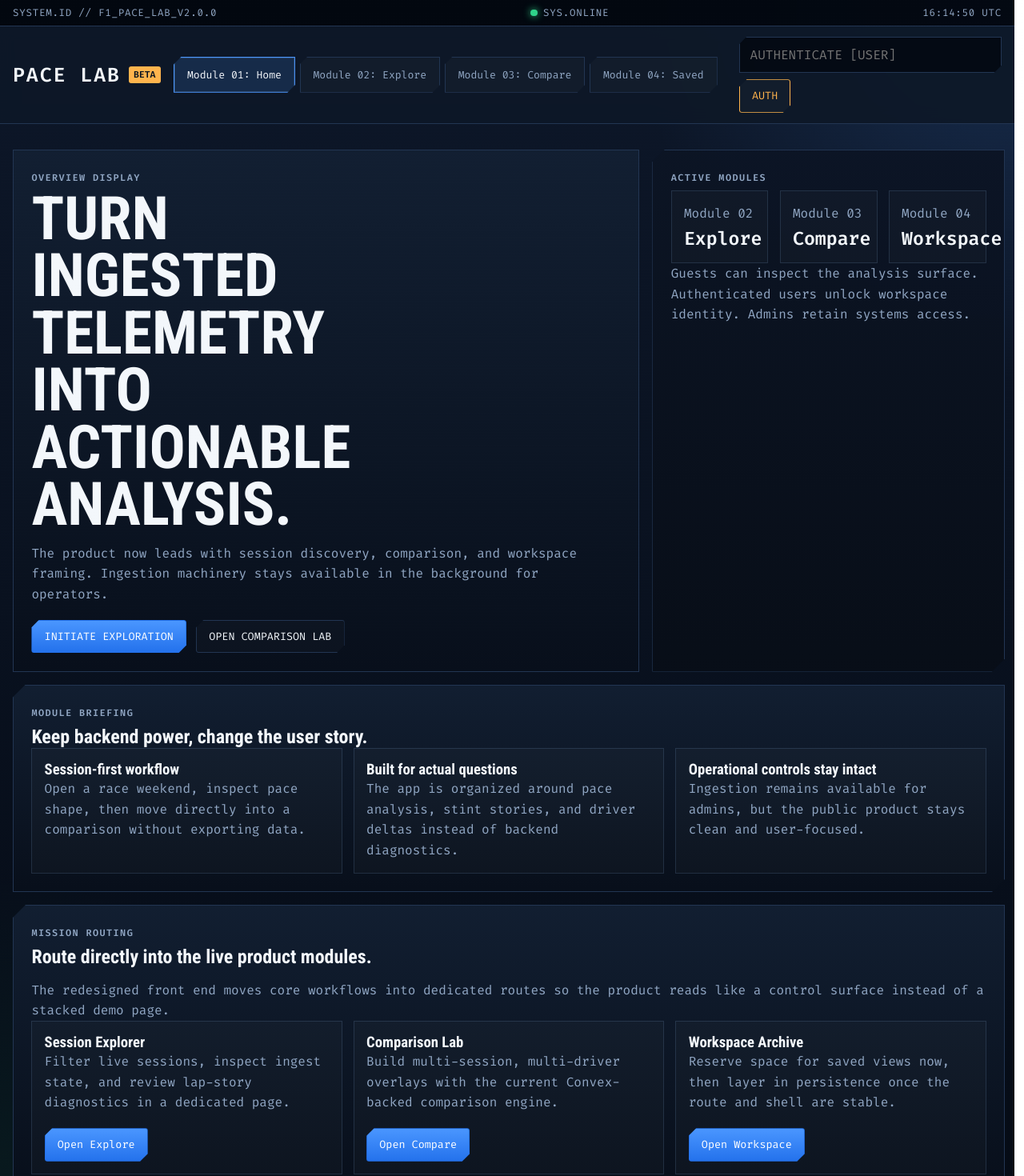
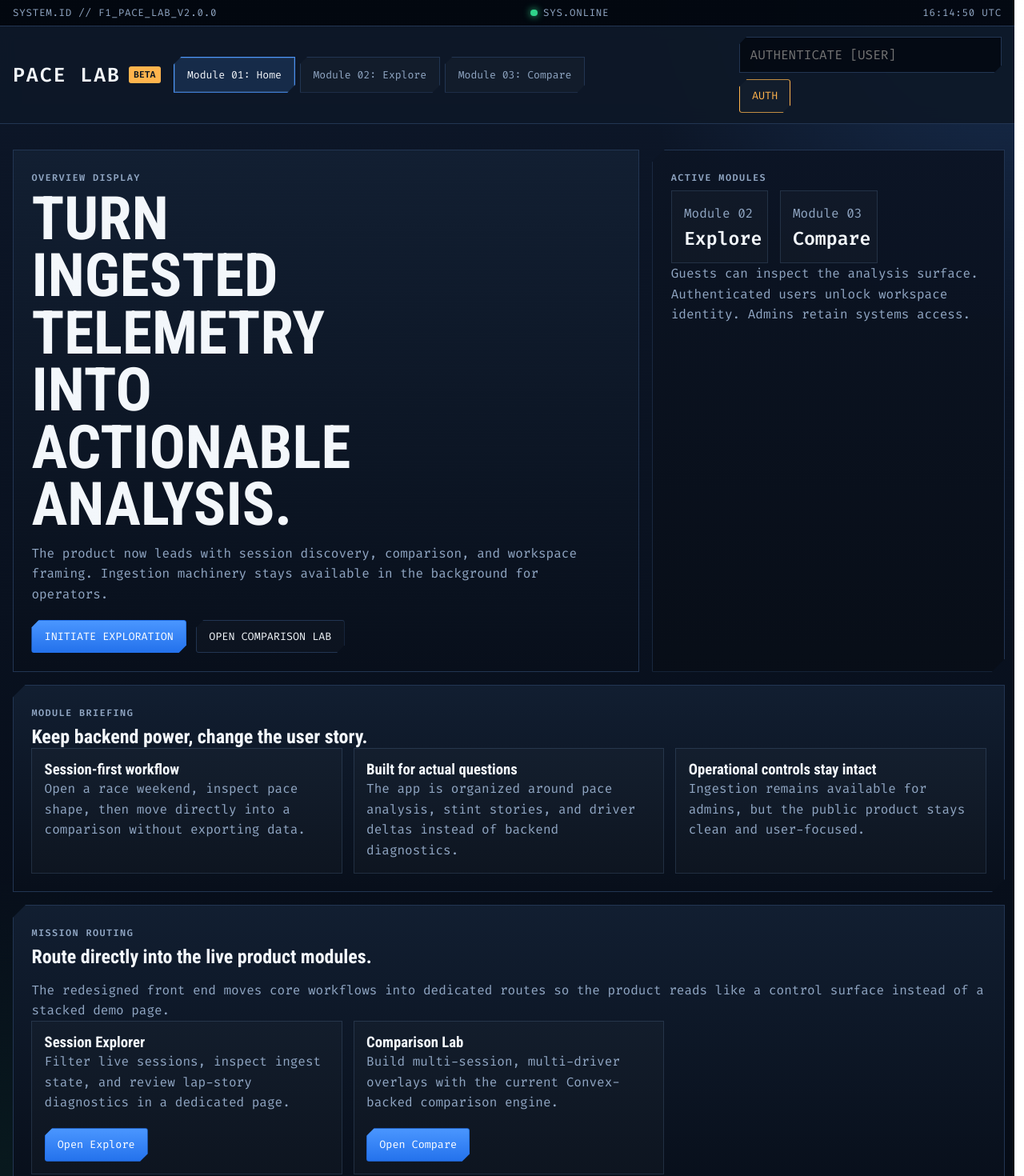
Before and after one commit to EuanHoll/f1_data_fetcher, a Next.js app in the folder apps/web/: page / in a window 1280 px wide. Shown: the top 1470 px of the page at 80% size. Built offline with nearby package versions, Linux system fonts and the light colour scheme; no server answers.

Commit message:
fix(web): hide saved module for guests

```diff
--- a/apps/web/app/page.tsx
+++ b/apps/web/app/page.tsx
@@ -1,11 +1,6 @@
 import Link from "next/link";
+import { auth } from "@/auth";
 import { AppShell } from "@/components/app-shell";
-
-const productStats = [
-  { label: "Module 02", value: "Explore" },
-  { label: "Module 03", value: "Compare" },
-  { label: "Module 04", value: "Workspace" }
-];
 
 const productPillars = [
   {
@@ -23,6 +18,14 @@ const productPillars = [
 ];
 
 export default async function HomePage() {
+  const session = await auth();
+  const isAuthenticated = Boolean(session?.user);
+  const productStats = [
+    { label: "Module 02", value: "Explore" },
+    { label: "Module 03", value: "Compare" },
+    ...(isAuthenticated ? [{ label: "Module 04", value: "Workspace" }] : [])
+  ];
+
   return (
     <AppShell activeModule="home">
       <div className="container page-stack">
@@ -93,6 +96,7 @@ export default async function HomePage() {
                 <Link href="/compare" className="btn btn-primary">Open Compare</Link>
               </div>
             </article>
+            {isAuthenticated ? (
               <article className="feature-card">
                 <h3>Workspace Archive</h3>
                 <p>Reserve space for saved views now, then layer in persistence once the route and shell are stable.</p>
@@ -100,6 +104,7 @@ export default async function HomePage() {
                   <Link href="/saved" className="btn btn-primary">Open Workspace</Link>
                 </div>
               </article>
+            ) : null}
           </div>
         </section>
 
--- a/apps/web/components/app-shell.tsx
+++ b/apps/web/components/app-shell.tsx
@@ -12,6 +12,7 @@ type AppShellProps = {
 
 export async function AppShell({ activeModule, children }: AppShellProps) {
   const session = await auth();
+  const isAuthenticated = Boolean(session?.user);
   const isAdmin = isViewerAdmin({
     id: session?.user?.id,
     email: session?.user?.email
@@ -26,7 +27,7 @@ export async function AppShell({ activeModule, children }: AppShellProps) {
           <span className={`logo-text ${isAdminView ? "text-danger" : ""}`}>PACE LAB</span>
           <span className={`logo-beta ${isAdminView ? "bg-danger" : ""}`}>{isAdminView ? "SYS.ADMIN" : "BETA"}</span>
         </div>
-        <ModuleNav activeModule={activeModule} isAdmin={isAdmin} />
+        <ModuleNav activeModule={activeModule} isAdmin={isAdmin} isAuthenticated={isAuthenticated} />
         <AccountNav isAdminView={isAdminView} />
       </nav>
       <main className="app-main">{children}</main>
--- a/apps/web/components/module-nav.tsx
+++ b/apps/web/components/module-nav.tsx
@@ -3,6 +3,7 @@ import Link from "next/link";
 type ModuleNavProps = {
   activeModule: "home" | "explore" | "compare" | "saved" | "admin";
   isAdmin: boolean;
+  isAuthenticated: boolean;
 };
 
 const modules = [
@@ -12,10 +13,12 @@ const modules = [
   { key: "saved", href: "/saved", label: "Module 04: Saved" }
 ] as const;
 
-export function ModuleNav({ activeModule, isAdmin }: ModuleNavProps) {
+export function ModuleNav({ activeModule, isAdmin, isAuthenticated }: ModuleNavProps) {
+  const visibleModules = modules.filter((module) => (module.key === "saved" ? isAuthenticated : true));
+
   return (
     <div className="nav-modules">
-      {modules.map((module) => (
+      {visibleModules.map((module) => (
         <Link key={module.key} href={module.href} className={`nav-module ${activeModule === module.key ? "active" : ""}`}>
           {module.label}
         </Link>
```
Lines whose indentation alone changed are shown as unchanged.
